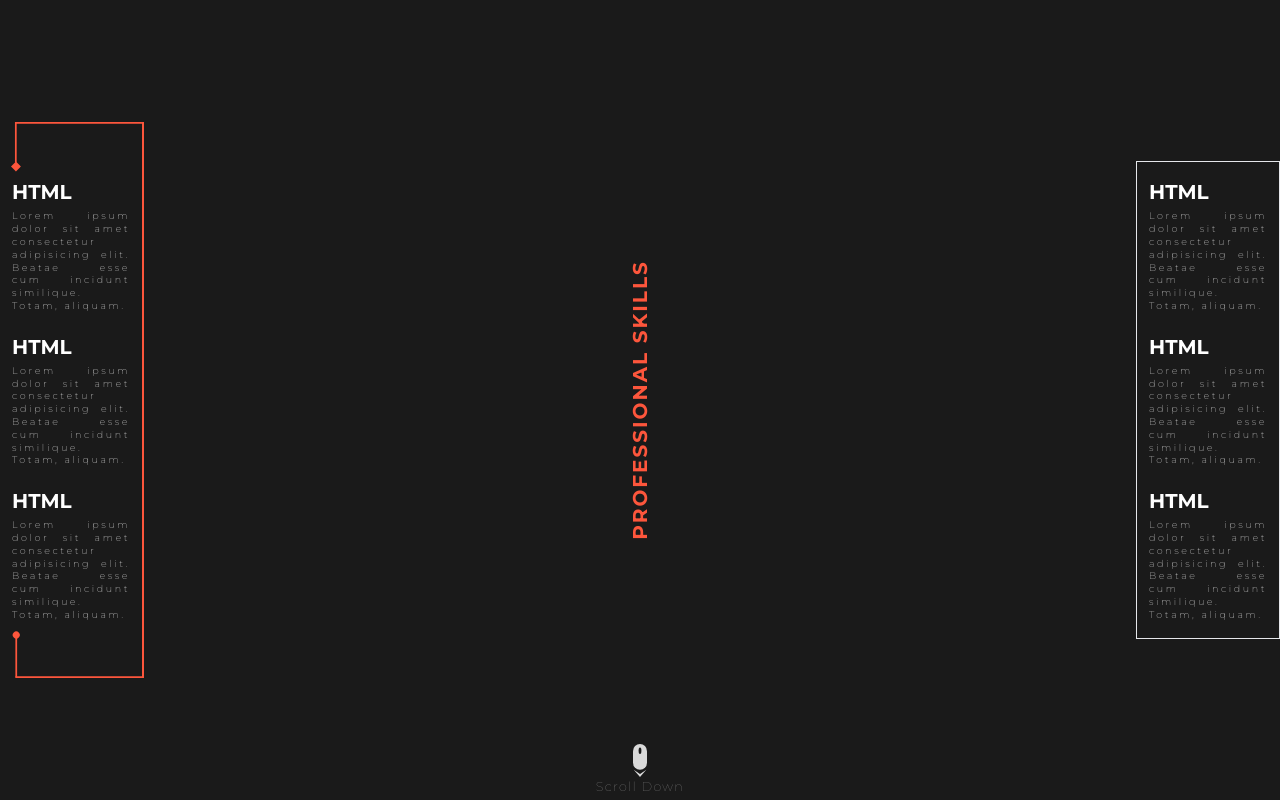
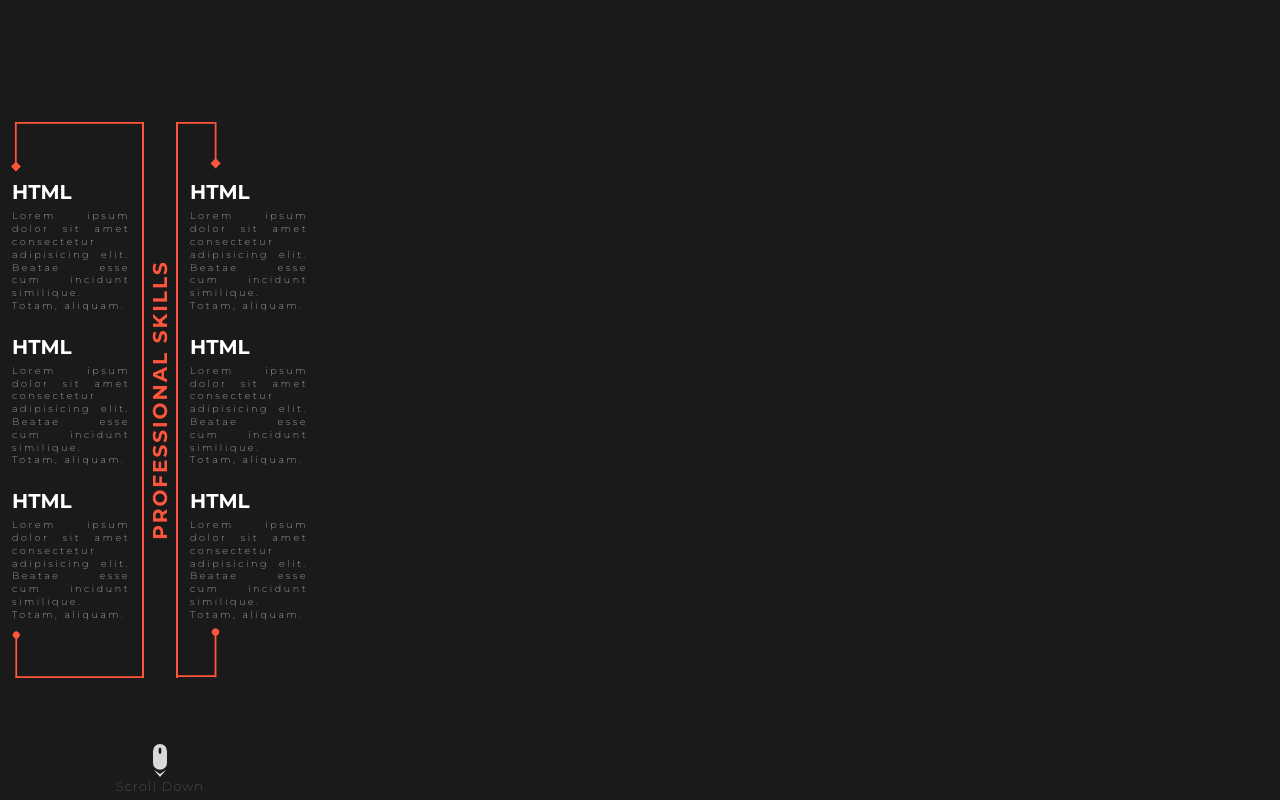
Before and after one commit to pravesh-dev/Portfolio, a React (Vite) app: page / in a window 1280 px wide. Shown: the part 1600-2400 px from the top of the page. Built offline with nearby package versions, Linux system fonts and the light colour scheme.

Commit message:
designed right line in skills component

```diff
--- a/src/Components/Skills.jsx
+++ b/src/Components/Skills.jsx
@@ -2,13 +2,15 @@ import React from "react";
 import mouse from "../assets/images/icon/scrollMouse.svg";
 import lineLeftTop from '../assets/images/Skills/lineLeftTop.svg'
 import lineLeftBottom from '../assets/images/Skills/lineLeftBottom.svg'
+import lineRightTop from '../assets/images/Skills/lineRightTop.svg'
+import lineRightBottom from '../assets/images/Skills/lineRightBottom.svg'
 
 function Skills() {
   return (
     <div className="relative">
       {/* here will import decoration */}
 
-      <div className="w-full h-screen relative flex justify-between items-center">
+      <div className="w-80 h-screen relative flex justify-between items-center">
         <div className="w-36 flex flex-col gap-5 px-3 py-14 relative border-r-2 border-primary">
           {/* <img src={lineLeft} className="h-full absolute right-0 top-1/2 -translate-y-1/2" alt="" /> */}
           <img src={lineLeftTop} className="w-[92%] absolute right-0 top-0" alt="" />
@@ -40,7 +42,9 @@ function Skills() {
           PROFESSIONAL SKILLS
         </h1>
 
-        <div className="w-36 border flex flex-col gap-5 px-3 py-4">
+        <div className="w-36 flex flex-col gap-5 px-3 py-14 relative border-l-2 border-primary">
+        <img src={lineRightTop} className="w-[30%] absolute left-0 top-0" alt="" />
+        <img src={lineRightBottom} className="w-[30%] absolute left-0 bottom-0" alt="" />
           <div className="flex flex-col gap-1">
             <h2 className="text-white text-xl font-bold">HTML</h2>
             <p className="text-[0.6rem] text-neutral-300 font-extralight tracking-[0.16rem] leading-[0.8rem] text-justify">
```
Also changed, not shown: src/assets/images/Skills/lineRightBottom.svg (added), src/assets/images/Skills/lineRightTop.svg (added).
